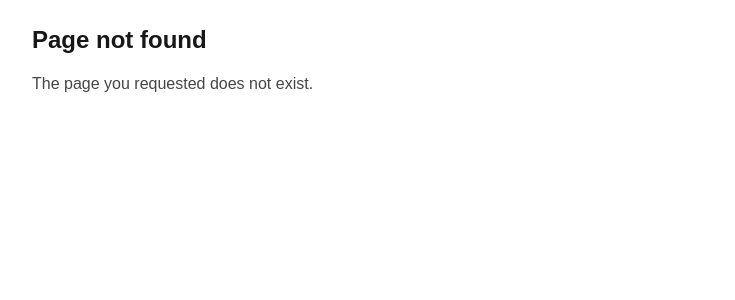
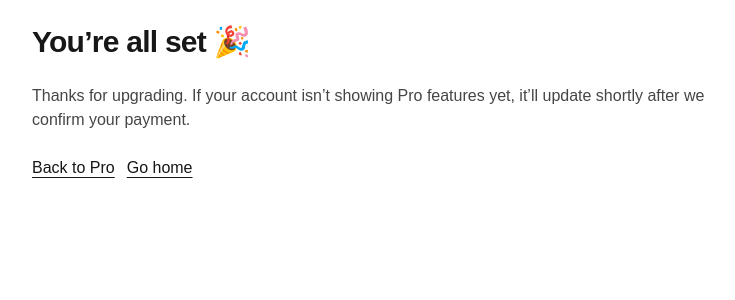
Before and after one commit to gpcreativestudios2018/FeePilot, a Next.js app: page /pro/success in a window 1280 px wide. Before the commit this address had no page. Shown: the top 300 px of the page, without its empty margins (248-983 px from the left). Built offline with nearby package versions, Linux system fonts and the light colour scheme.

Commit message:
pro: add /pro/success and /pro/cancel pages for checkout return

```diff
--- /dev/null
+++ b/src/app/pro/cancel/page.tsx
@@ -0,0 +1,27 @@
+import type { Metadata } from 'next';
+import Link from 'next/link';
+
+export const metadata: Metadata = {
+  title: 'Pro – Checkout Canceled',
+  description: 'Checkout canceled',
+  alternates: { canonical: '/pro/cancel' },
+};
+
+export default function ProCancelPage() {
+  return (
+    <main className="mx-auto max-w-3xl p-6 space-y-6">
+      <h1 className="text-3xl font-semibold tracking-tight">Checkout canceled</h1>
+      <p className="opacity-80">
+        No worries. You can try again any time.
+      </p>
+      <div className="flex gap-3">
+        <Link href="/pro" className="underline underline-offset-4">
+          Back to Pro
+        </Link>
+        <Link href="/" className="underline underline-offset-4">
+          Go home
+        </Link>
+      </div>
+    </main>
+  );
+}
--- /dev/null
+++ b/src/app/pro/success/page.tsx
@@ -0,0 +1,28 @@
+import type { Metadata } from 'next';
+import Link from 'next/link';
+
+export const metadata: Metadata = {
+  title: 'Pro – Payment Success',
+  description: 'Thanks for upgrading to Pro!',
+  alternates: { canonical: '/pro/success' },
+};
+
+export default function ProSuccessPage() {
+  return (
+    <main className="mx-auto max-w-3xl p-6 space-y-6">
+      <h1 className="text-3xl font-semibold tracking-tight">You’re all set 🎉</h1>
+      <p className="opacity-80">
+        Thanks for upgrading. If your account isn’t showing Pro features yet,
+        it’ll update shortly after we confirm your payment.
+      </p>
+      <div className="flex gap-3">
+        <Link href="/pro" className="underline underline-offset-4">
+          Back to Pro
+        </Link>
+        <Link href="/" className="underline underline-offset-4">
+          Go home
+        </Link>
+      </div>
+    </main>
+  );
+}
```
